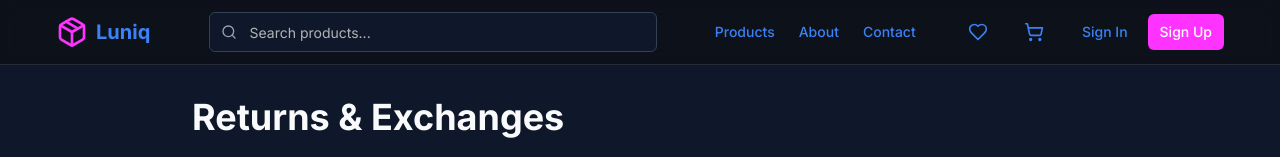
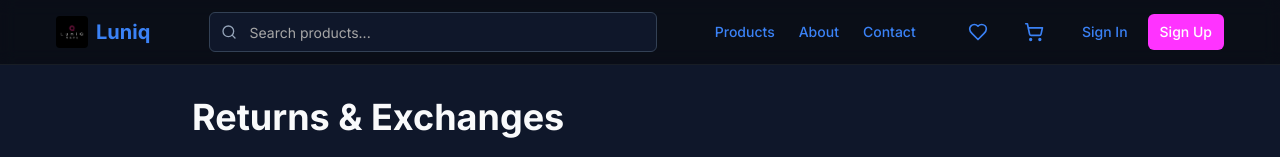
Before and after one commit to bbigmic/luniq, a Next.js app: page /returns in a window 1280 px wide. Shown: the top 157 px of the page. Built offline with nearby package versions, Linux system fonts and the light colour scheme; no server answers.

Commit message:
Brand: add LuniQ logo image and darken color scheme

```diff
--- a/src/app/globals.css
+++ b/src/app/globals.css
@@ -9,25 +9,25 @@
 
 @layer base {
   :root {
-    /* LuniQ purple/magenta neon theme */
-    --background: 220 20% 6%;
-    --foreground: 0 0% 100%;
-    --card: 220 20% 8%;
-    --card-foreground: 0 0% 100%;
-    --popover: 220 20% 8%;
-    --popover-foreground: 0 0% 100%;
+    /* LuniQ purple/magenta neon theme - darker */
+    --background: 220 25% 4%;
+    --foreground: 0 0% 95%;
+    --card: 220 25% 6%;
+    --card-foreground: 0 0% 95%;
+    --popover: 220 25% 6%;
+    --popover-foreground: 0 0% 95%;
     --primary: 300 100% 60%; /* vibrant purple/magenta */
     --primary-foreground: 0 0% 100%;
-    --secondary: 220 16% 14%;
-    --secondary-foreground: 0 0% 100%;
-    --muted: 220 16% 18%;
-    --muted-foreground: 0 0% 70%;
+    --secondary: 220 20% 10%;
+    --secondary-foreground: 0 0% 95%;
+    --muted: 220 20% 12%;
+    --muted-foreground: 0 0% 65%;
     --accent: 300 100% 60%;
     --accent-foreground: 0 0% 100%;
     --destructive: 0 84% 60%;
     --destructive-foreground: 0 0% 100%;
-    --border: 220 16% 18%;
-    --input: 220 16% 18%;
+    --border: 220 20% 12%;
+    --input: 220 20% 12%;
     --ring: 300 100% 60%;
     --radius: 0.5rem;
 
@@ -41,25 +41,25 @@
   }
 
   .dark {
-    /* Keep dark theme consistent with LuniQ purple/magenta */
-    --background: 220 20% 6%;
-    --foreground: 0 0% 100%;
-    --card: 220 20% 8%;
-    --card-foreground: 0 0% 100%;
-    --popover: 220 20% 8%;
-    --popover-foreground: 0 0% 100%;
+    /* Keep dark theme consistent with LuniQ purple/magenta - darker */
+    --background: 220 25% 4%;
+    --foreground: 0 0% 95%;
+    --card: 220 25% 6%;
+    --card-foreground: 0 0% 95%;
+    --popover: 220 25% 6%;
+    --popover-foreground: 0 0% 95%;
     --primary: 300 100% 60%;
     --primary-foreground: 0 0% 100%;
-    --secondary: 220 16% 14%;
-    --secondary-foreground: 0 0% 100%;
-    --muted: 220 16% 18%;
-    --muted-foreground: 0 0% 70%;
+    --secondary: 220 20% 10%;
+    --secondary-foreground: 0 0% 95%;
+    --muted: 220 20% 12%;
+    --muted-foreground: 0 0% 65%;
     --accent: 300 100% 60%;
     --accent-foreground: 0 0% 100%;
     --destructive: 0 62.8% 30.6%;
     --destructive-foreground: 210 40% 98%;
-    --border: 220 16% 18%;
-    --input: 220 16% 18%;
+    --border: 220 20% 12%;
+    --input: 220 20% 12%;
     --ring: 300 100% 60%;
   }
 }
--- a/src/components/layout/footer.tsx
+++ b/src/components/layout/footer.tsx
@@ -9,7 +9,11 @@ export function Footer() {
           {/* Company Info */}
           <div className="space-y-4">
             <div className="flex items-center space-x-2">
-              <Package className="h-6 w-6 text-primary" />
+              <img
+                src="/images/luniq-logo.jpeg"
+                alt="Luniq Logo"
+                className="h-6 w-6 rounded-sm object-cover"
+              />
               <span className="text-lg font-bold">Luniq</span>
             </div>
             <p className="text-sm text-muted-foreground">
--- a/src/components/layout/header.tsx
+++ b/src/components/layout/header.tsx
@@ -31,7 +31,11 @@ export function Header() {
         <div className="flex h-14 sm:h-16 items-center justify-between">
           {/* Logo */}
           <Link href="/" className="flex items-center space-x-1 sm:space-x-2">
-            <Package className="h-6 w-6 sm:h-8 sm:w-8 text-primary" />
+            <img
+              src="/images/luniq-logo.jpeg"
+              alt="Luniq Logo"
+              className="h-6 w-6 sm:h-8 sm:w-8 rounded-sm object-cover"
+            />
             <span className="text-lg sm:text-xl font-bold">Luniq</span>
           </Link>
 
```
Also changed, not shown: public/images/luniq-logo.jpeg (added).
